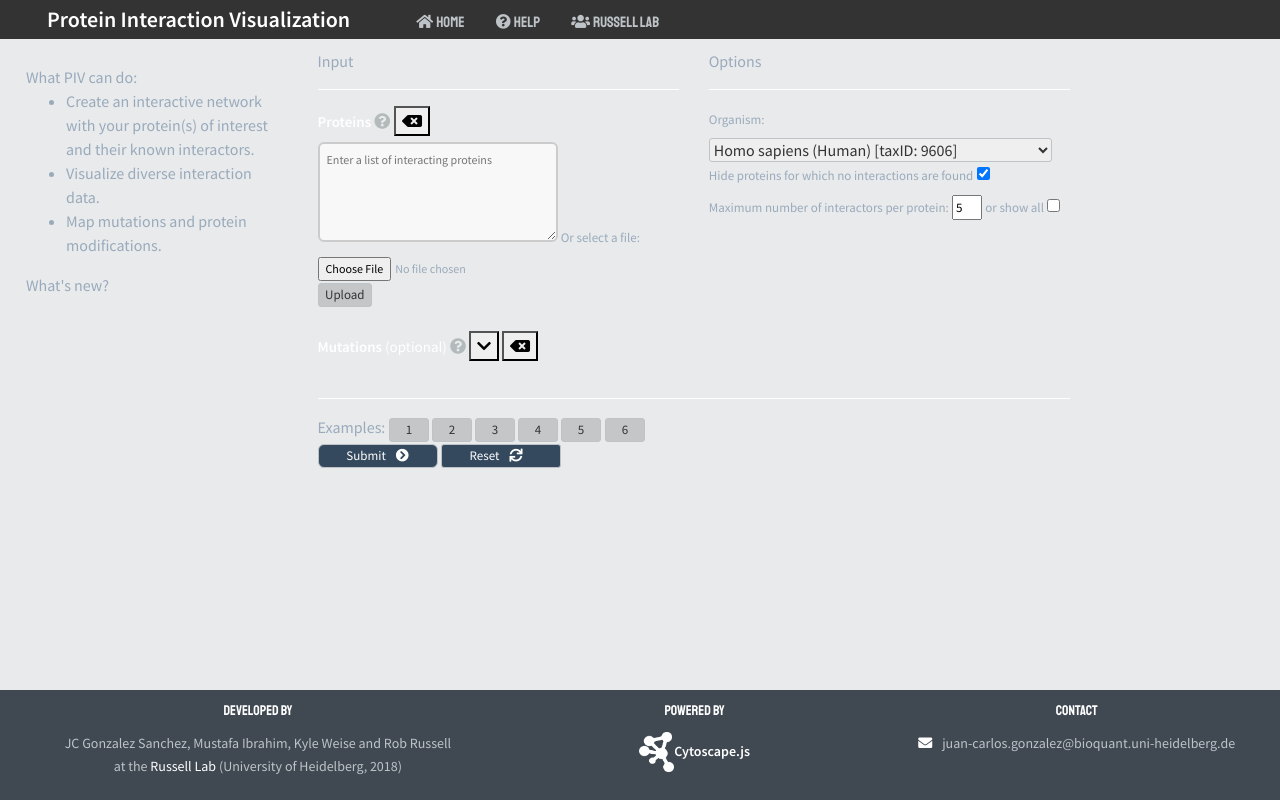
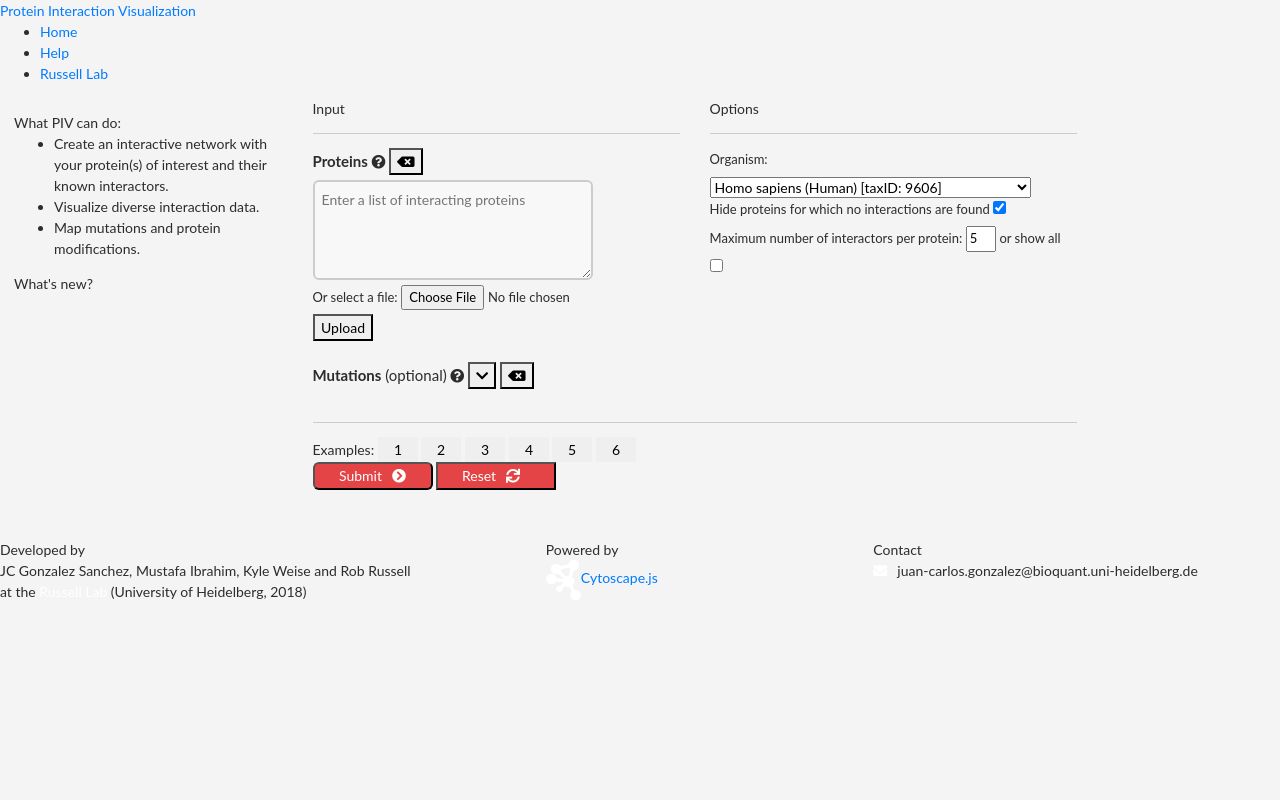
Before and after one commit to JCGonzS/mechnetor, a Python web app: template templates/new_index.html in a window 1280 px wide. Run offline with Jinja, Linux system fonts and the light colour scheme; the template is opened without the code that fills it, so the values that code supplies are empty; some libraries are stand-ins or nearby versions.

Commit message:
New design (unfinished)

```diff
--- a/static/css/common.css
+++ b/static/css/common.css
@@ -1,124 +1,100 @@
-/* Colors
-#333    -> dark grey. Header background
-#383431 -> MV dark grey
-#BDC3C7 -> light grey. Text, header bottom border.
-#E9EAEC -> very light grey. Body background
-#404952 -> dark grey blue. Footer background
-#2980b9 -> MV blue
-#E25E0E -> orange
-*/
-
-article, aside, details, figcaption, figure,
-footer, header, body, hgroup, menu, nav, section {
-    display: block;
+html, body {
+  /* background-color: #FFF; */
+  background-color: #F4F4F4;
+  font-family: 'Lato', sans-serif;
+  font-size: 14px;
+  color: #2c2c2c;
+  height: 100%;
 }
 
-html,
-body {
-  margin: 0;
-  padding: 0;
-  width: 100%;
+.grid-container {
+  display: grid;
+  grid-template-areas:
+    "hd hd hd"
+    "ct ct ct"
+    "ft ft ft";
+  grid-gap: 10px;
   height: 100%;
-  color: #333;
 }
 
-#content {
-   min-height:100%;
-   position:relative;
-   overflow: hidden;
-   background-color: #E9EAEC;
-   font-family: 'Source Sans Pro', sans-serif;
+.header {
+  grid-area: hd;
+  height: 42px;
+  line-height: 42px;
+  display: flex;
+  background-color: #FFF;
+  /* border-bottom: 1px solid #95a5a6;   */
+  box-shadow: 0 1px 2px rgba(0,0,0,0.1);
+}
+.header a {
+  text-decoration: none !important;
 }
 
-#header {
-  width:100%;
-  padding: 3px;
-  background-color: #333;
-  overflow: hidden;
-  /* border-bottom: 2px solid #BDC3C7; */
-  /* padding-left: 2em; */
-  /* box-shadow: 0px 0px 10px 3px grey; */
+.header-title {
+  padding: 0 2em 0 2em;
+  font-weight: bold;
+  font-size: 22px;
+  color: black;
+}
+.header-title:hover {
+  color: black;
+}
+.header-buttons {
+  display: flex;
 }
 
-#navbar #header-title{
-  padding: 2em;
-  font-family: 'Source Sans Pro', sans-serif;
+.header-button {
+  height: 42px;
+  line-height: 42px;
+  margin: 0 10px 0 10px;
+  /* font-family: 'Staatliches', sans-serif; */
+  font-size: 16px;
   font-weight: bold;
-  font-size: 22px;
-  color: white;
-  text-decoration: none;
+  color: #2c2c2c;
+  /* color: #4d4b4a; */
+  /* text-transform: uppercase; */
+}
+.header-button:hover {
+  color: black;
+  border-bottom: 4px solid #e44445;
 }
 
-#navbar ul {
-  list-style-type: none;
-  margin: 0;
-  padding: 1px;
-  text-align: center;
-  width: 250px;
-  display: inline;
+.header-titlered {
+  color: #e44445;
 }
-#navbar ul li {
-  display: inline;
+.content {
+  grid-area: ct;
+  min-height: 700px;
 }
 
-#navbar ul li a {
-  padding-left: 1em;
-  padding-right: 10px;
-  text-decoration: none;
-  text-transform: uppercase;
-  margin: auto;
-  border-radius: 6px;
-  font-family: 'Staatliches', sans-serif;
-  font-size: 15px;
+.footer {
+  grid-area: ft;
+  display: grid;
+  grid-template-areas:
+    "ft1 ft2 ft3";
+  grid-gap: 5px;
+  background-color: #4d4b4a;
+  line-height: 1.6;
+  text-align: center;
+  font-size: 14px;
+  font-family: "Source Sans Pro", sans-serif;
   color: #BDC3C7;
-
 }
-#navbar ul li a:hover {
+.footer .footer-col-1 { grid-area: ft1; }
+.footer .footer-col-2 { grid-area: ft2; }
+.footer .footer-col-3 { grid-area: ft3; }
+.footer .footer-col-title {
+  padding-top: 10px;
+  padding-bottom: 10px;
   color: #FFF;
+  font-family: 'Staatliches', cursive;
+}
+.footer a {
+  color: #FFF;
+  font-weight: bold;
 }
 
-#home-link:before {
-  font-family: Font Awesome\ 5 Free;
-  font-weight: 900;
-  content: "\f015";
-  padding: 0 3px;
-}
-#help-link:before {
-  font-family: Font Awesome\ 5 Free;
-  font-weight: 900;
-  content: "\f059";
-  padding: 0 3px;
-}
-
-#russell-link:before {
-  font-family: Font Awesome\ 5 Free;
-  font-weight: 900;
-  content: "\f0c0";
-  padding: 0 3px;
-}
-
-#main {
-  padding:10px;
-  padding-bottom:110px;   /* Height of the footer */
-}
-
-textarea {
-  width: 100%;
-  height: 100px;
-  resize:vertical;
-  overflow: auto;
-  box-sizing: border-box;
-  border: 1px solid #BDC3C7;
-  border-radius: 1px;
-  /* background-color: #E9EAEC; */
-  padding: 7px 7px;
-  font-size: 12px;
-  color: #333;
-}
-textarea:focus {
-  border-color: #333;
-}
-
+/*
 select {
   border: 1px solid #BDC3C7;
   border-radius: 3px;
@@ -126,32 +102,6 @@
 }
 select:focus {
   border-color: #333;
-}
-
-#footer {
-  position: absolute;
-  margin:auto;
-  bottom: 0;
-  height: 110px;
-  width: 100%;
-  padding-top: 10px;
-  padding-bottom: 0px;
-  background-color: #404952;
-  color: #BDC3C7;
-  text-align: center;
-  font-family: "Source Sans Pro", sans-serif;
-  font-size: 14px;
-  line-height: 1.6;
-}
-#footer .section {
-  color: white;
-  font-family: 'Staatliches', cursive;
-  padding-bottom: 10px;
-}
-#cyto-logo a {
-  color: white;
-  font-family: 'Source Sans Pro', sans-serif;
-  font-weight: bold;
 }
 
 .comma-list{
@@ -171,15 +121,15 @@
 .txt-btn{
   border: none;
   background-color: inherit;
-  color: inherit;
+  color: inherit; */
   /*padding: 10px 15px;*/
-  cursor: pointer;
+  /* cursor: pointer;
   display: inline-block;
 }
 .txt-btn:hover {
   background-color: #95a5a6;
   color: black;
-}
+} */
 
 /* GROW EFFECT */
 /* btn_main {
@@ -196,7 +146,7 @@
   transform: scale(1.1);
 } */
 
-.info_popup {
+/* .info_popup {
   color: #b2babb;
 }
 
@@ -208,10 +158,8 @@
   color: #333;
   font-size: 13px;
   /* text-align: center; */
-  vertical-align: middle;
+  /* vertical-align: middle;
   cursor: pointer;
 }
 
-.input_browse{
-  font-size: 12px;
-}
+}  */
--- a/static/css/index_style.css
+++ b/static/css/index_style.css
@@ -1,20 +1,26 @@
-body {
-  color: #99AABB;
+#loading_msg {
+  display: none;
+  margin: auto;
+  text-align: center;
 }
-#main_container {
+.loader {
+  display: none;
   margin: auto;
+  border: 16px solid #f3f3f3;
+  border-radius: 50%;
+  border-top: 16px solid #4d4b4a;
+  border-bottom: 16px solid #4d4b4a;
+  width: 120px;
+  height: 120px;
+  -webkit-animation: spin 2s linear infinite;
+  animation: spin 2s linear infinite;
 }
-#body_t2{
-  /* background-color: green; */
-}
-#intro {
-  width: 70%;
-  top: 5em;
+
+.main-container{
+  max-width: 80%;
+  margin: auto;
+  background-color: #FFF;
   padding: 10px;
-  font-size: 14px;
-  /* font-family: "Merriweather",serif; */
-  white-space: normal;
-  line-height: 25px;
 }
 
 textarea {
@@ -39,7 +45,6 @@
   font-size: 13px;
 }
 label[for=prots_input], label[for=muts_input]{
-  color: white;
   font-size: 15px;
 }
 /* label[for=prots_input_file], label[for=muts_input_file], label[for=max_prots]{
@@ -60,8 +65,7 @@
 
 hr{
   border-width: 1px;
-  border-color: white;
-  color: white;
+  border-color: #ccc;
 }
 
 #max_prots {
@@ -108,35 +112,24 @@
   cursor: pointer;
 }
 
-
-
 .ex_button {
   width: 40px;
-  -webkit-transform: perspective(1px) translateZ(0);
-  transform: perspective(1px) translateZ(0);
-  box-shadow: 0 0 1px transparent;
-  overflow: hidden;
-  -webkit-transition-duration: 0.3s;
-  transition-duration: 0.3s;
-  -webkit-transition-property: transform;
-  transition-property: transform;
-  -webkit-transition-property: color, background-color;
-  transition-property: color, background-color;
+  border: 1px solid transparent;
 }
 .ex_button:hover{
-  background-color: #2098D1;
-  color: white;
-  -webkit-transform: scale(1.1);
-  transform: scale(1.1);
+  background-color: #FFF;
+  color: #e44445;
+  border: 1px solid #e44445;
 }
 .ex_button:focus, .ex_button:active {
-  background-color: #2098D1;
-  color: white;
+  background-color: #FFF;
+  color: #e44445;
+  border: 1px solid #e44445;
 }
 
 .button2 {
   width: 120px;
-  background-color: #34495e;
+  background-color: #e44445;
   color: white;
 }
 #submit-button {
@@ -158,23 +151,6 @@
   padding: 0 10px;
 }
 
-#loading_msg {
-  display: none;
-  margin: auto;
-}
-.loader {
-  display: none;
-  margin: auto;
-  border: 16px solid #f3f3f3;
-  border-radius: 50%;
-  border-top: 16px solid blue;
-  border-bottom: 16px solid blue;
-  width: 120px;
-  height: 120px;
-  -webkit-animation: spin 2s linear infinite;
-  animation: spin 2s linear infinite;
-}
-
 @-webkit-keyframes spin {
   0% { -webkit-transform: rotate(0deg); }
   100% { -webkit-transform: rotate(360deg); }
```
Also changed, not shown: static/css/results_style.css (+61 -65 lines), templates/footer.html (+7 -13 lines), templates/header.html (+7 -9 lines), templates/index.html (+18 -13 lines), templates/input_error.html (+30 -55 lines), templates/results.html (+61 -49 lines).
